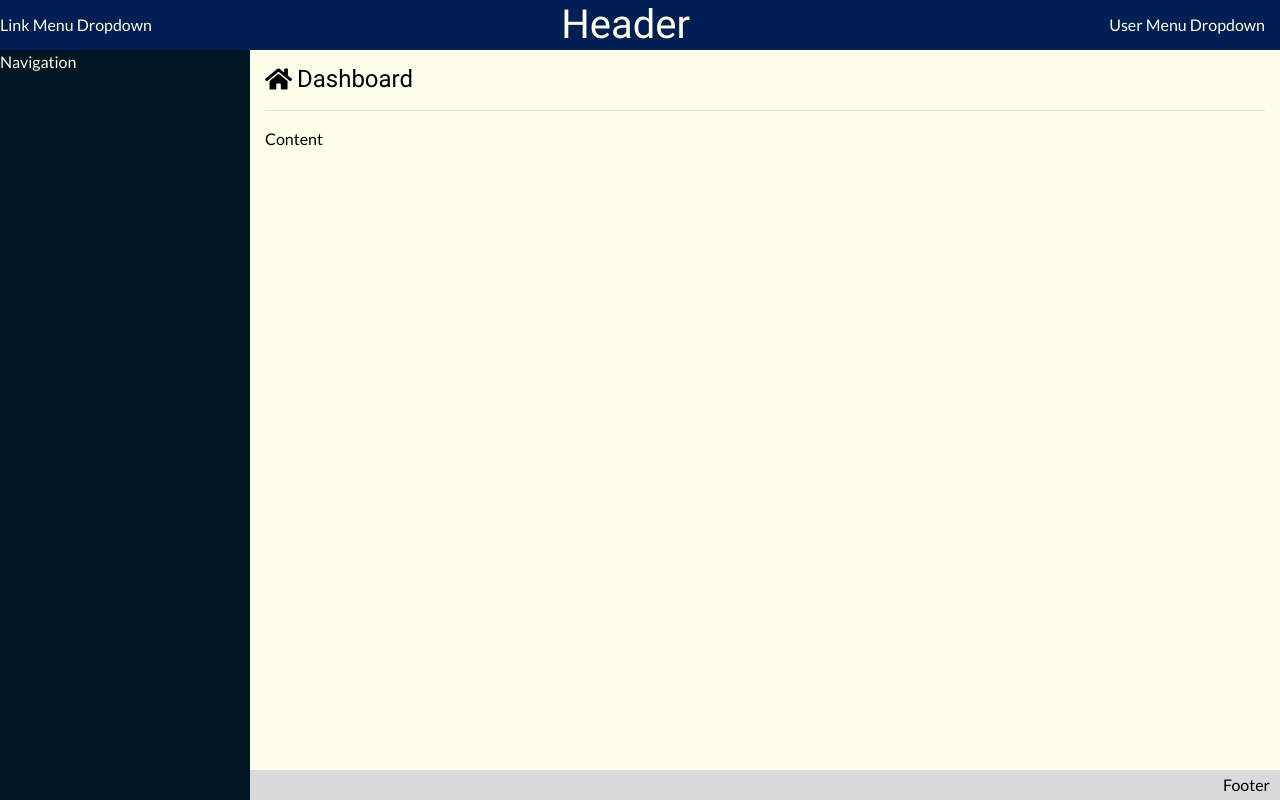
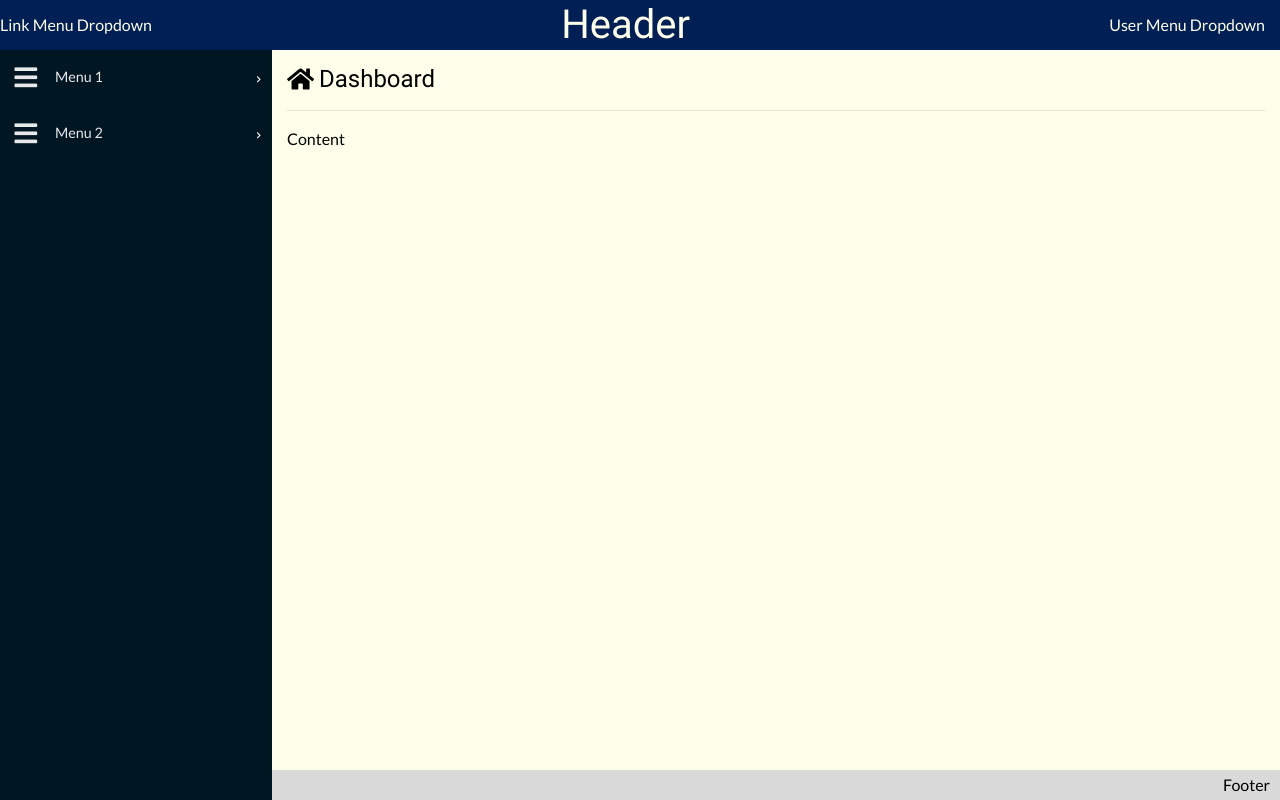
Before and after one commit to eltonmel/frontend, a React (Create React App) app: page / in a window 1280 px wide. Built offline with nearby package versions, Linux system fonts and the light colour scheme.

Commit message:
Sidebar menu stylized

```diff
--- a/src/App.scss
+++ b/src/App.scss
@@ -29,12 +29,11 @@
     50px
     1fr
     30px;
-  grid-template-columns: 250px 1fr;
+  grid-template-columns: 17em 1fr;
   grid-template-areas:
     'header header'
     'sidebar content'
     'sidebar footer';
-}
 
   h1,
   h2,
@@ -49,3 +48,4 @@ h6 {
   i {
     margin-right: 5px;
   }
+}
--- a/src/Components/Nav.jsx
+++ b/src/Components/Nav.jsx
@@ -2,4 +2,48 @@ import React from 'react';
 
 import '@/Styles/Nav.scss';
 
-export default () => <nav className="nav">Navigation</nav>;
+export default () => (
+  <nav className="nav">
+    <ul>
+      <li>
+        <a href="#">
+          <i class="fas fa-bars"></i>Menu 1
+        </a>
+        <ul className="nav-flyout">
+          <li>
+            <a href="#">
+              <i class="fas fa-bars"></i>SubMenu 1
+            </a>
+          </li>
+          <li>
+            <a href="#">
+              <i class="fas fa-bars"></i>SubMenu 2
+            </a>
+          </li>
+        </ul>
+      </li>
+      <li>
+        <a href="#">
+          <i class="fas fa-bars"></i>Menu 2
+        </a>
+        <ul className="nav-flyout">
+          <li>
+            <a href="#">
+              <i class="fas fa-bars"></i>SubMenu 1
+            </a>
+          </li>
+          <li>
+            <a href="#">
+              <i class="fas fa-bars"></i>SubMenu 2
+            </a>
+          </li>
+          <li>
+            <a href="#">
+              <i class="fas fa-bars"></i>SubMenu 3
+            </a>
+          </li>
+        </ul>
+      </li>
+    </ul>
+  </nav>
+);
--- a/src/Styles/Nav.scss
+++ b/src/Styles/Nav.scss
@@ -0,0 +1,90 @@
+.nav {
+  width: 100%;
+  height: 100%;
+  font-weight: 400;
+  font-size: 1.2em;
+  overflow: auto;
+  padding-bottom: 6em;
+  z-index: 9;
+  overflow: hidden;
+  -webkit-overflow-scrolling: touch;
+
+  a {
+    text-decoration: none;
+    transition: all 0.6s ease;
+
+    &:hover {
+      transition: all 0.6s ease;
+    }
+  }
+
+  ul {
+    list-style: none;
+    display: block;
+    padding: 0;
+    margin: 0;
+    width: 100%;
+
+    li {
+      margin-left: 0;
+      padding-left: 0;
+      display: inline-block;
+      width: 100%;
+
+      a {
+        color: rgba(255, 255, 255, 0.9);
+        font-size: 0.75em;
+        padding: 1.05em 1em;
+        position: relative;
+        display: block;
+        text-decoration: none;
+
+        &:hover {
+          background-color: #002136;
+          transition: all 0.6s ease;
+        }
+      }
+
+      i {
+        font-size: 1.8em;
+        padding-right: 0.5em;
+        display: inline;
+        vertical-align: middle;
+      }
+    }
+  }
+
+  & > ul > li > a:after {
+    content: '\f054';
+    font-family: 'Font Awesome 5 Free';
+    font-size: 0.5em;
+    font-weight: 900;
+    width: 10px;
+    color: #fff;
+    position: absolute;
+    right: 0.75em;
+    top: 45%;
+  }
+
+  & .nav-flyout {
+    position: absolute;
+    background-color: #002136;
+    z-index: 9;
+    left: 2.5em;
+    top: 0;
+    height: 100vh;
+    transform: translateX(100%);
+    transition: all 0.5s ease;
+
+    a:hover {
+      background-color: rgba(255, 255, 255, 0.05);
+    }
+  }
+
+  & ul > li:hover {
+    .nav-flyout {
+      transform: translateX(0);
+      transition: all 0.5s ease;
+    }
+  }
+}
--- a/src/Styles/Sidebar.scss
+++ b/src/Styles/Sidebar.scss
@@ -2,4 +2,8 @@
   grid-area: sidebar;
   background-color: #001623;
   color: #feffea;
+  height: 100%;
+  overflow: hidden;
+  transform: translateZ(0);
+  visibility: visible;
 }
```
Lines whose indentation alone changed are shown as unchanged.
